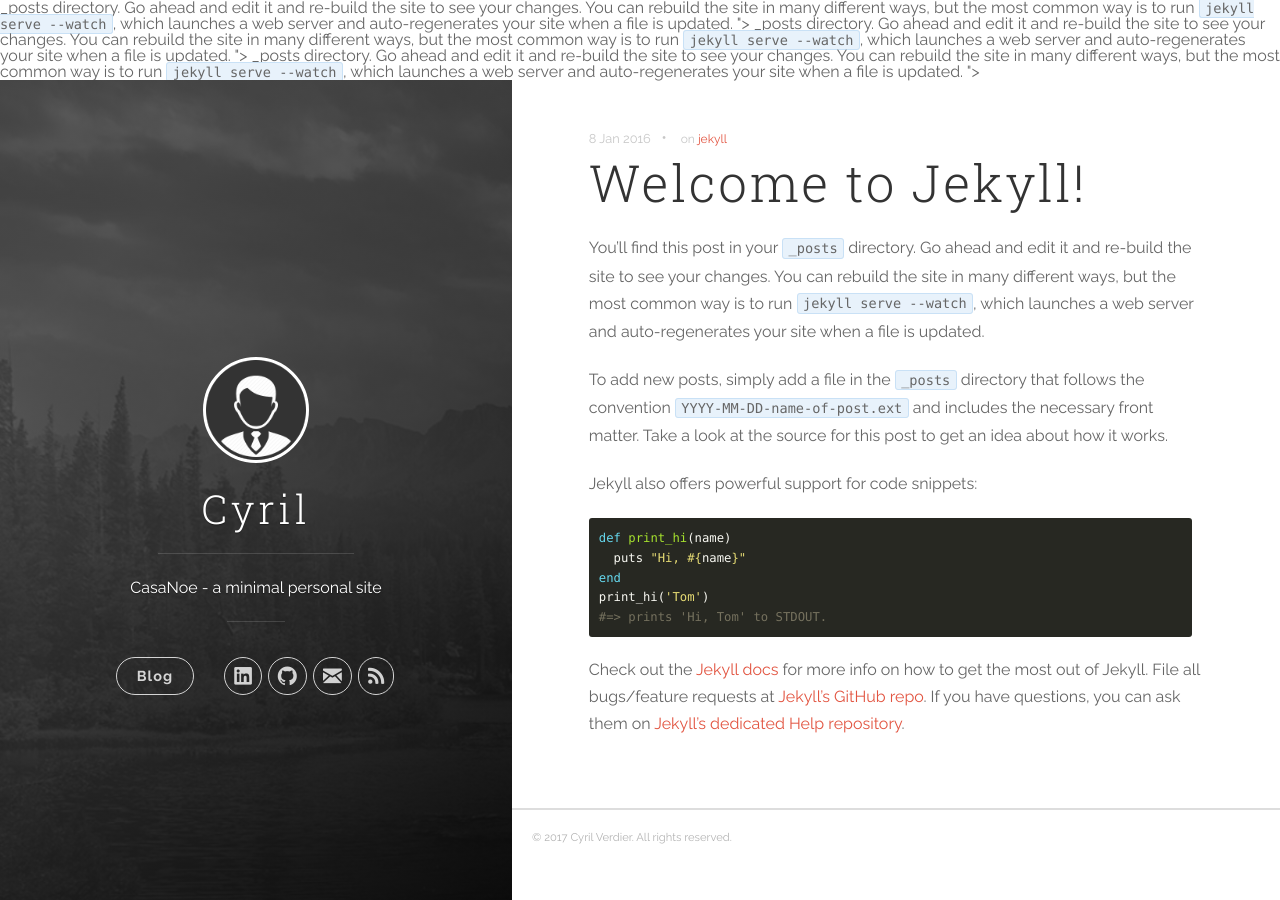
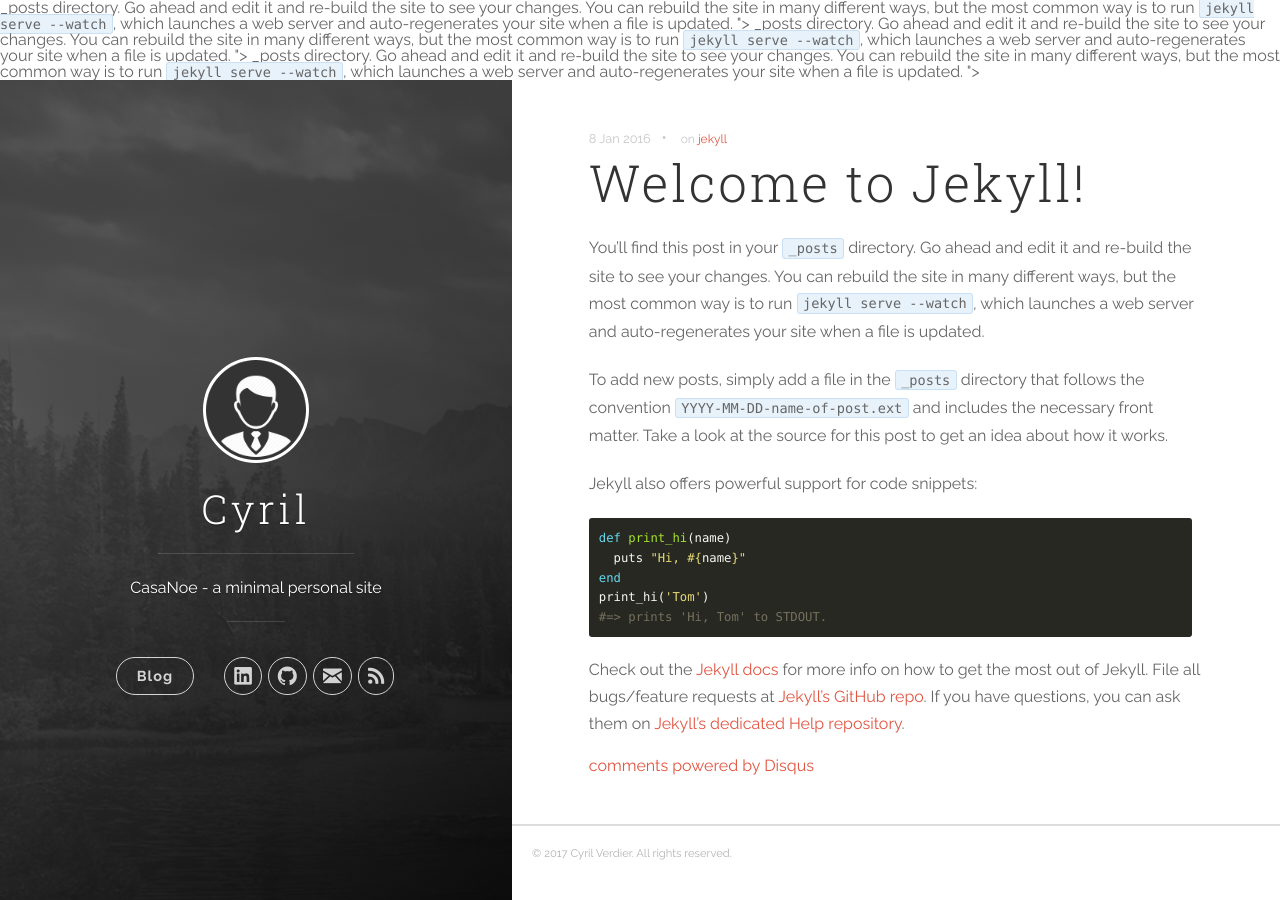
Before and after one commit to casanoe/welcome, a Jekyll site: the page built from _posts/2016-01-08-welcome-to-jekyll.markdown, in a window 1280 px wide. Built offline with Jekyll 4.4.1, drawn with Linux system fonts in a browser that asks for light colours; nearby versions of some CDN libraries; comment, search, counter and statistics services are not loaded; part of the change alters nothing that is shown.

Commit message:
Update _config.yml

```diff
--- a/_config.yml
+++ b/_config.yml
@@ -4,7 +4,7 @@ description: 'CasaNoe - a minimal personal site'
 url: 'http://www.casanoe.fr'
 baseurl: '/welcome/'
 # google_analytics: 'UA-XXXXXX-X'
-# disqus_shortname: 'your-disqus-name'
+disqus_shortname: 'cyril_verdier'
 
 author:
   name: 'Cyril Verdier'
```
